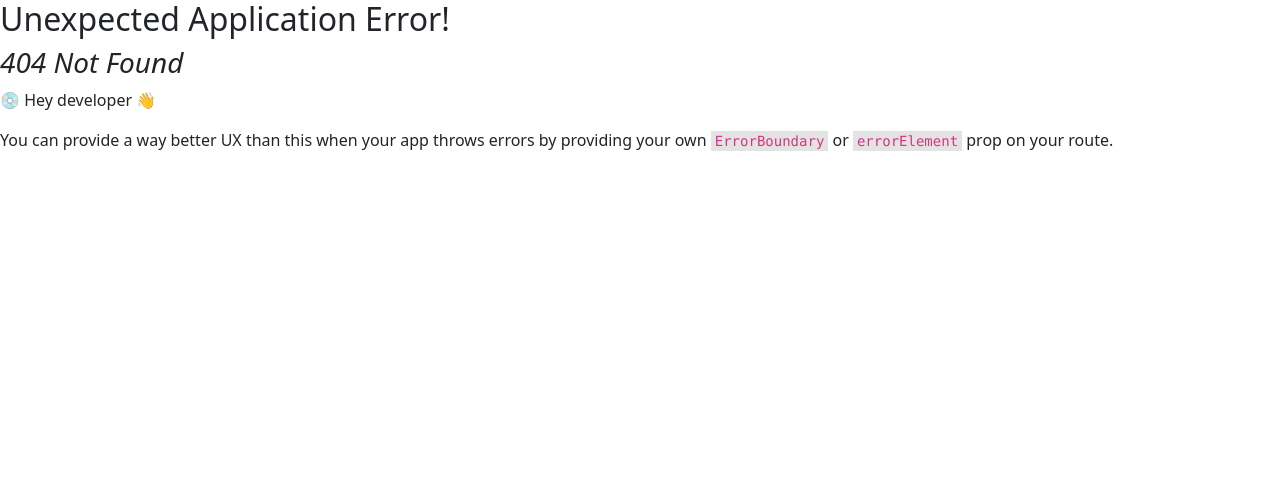
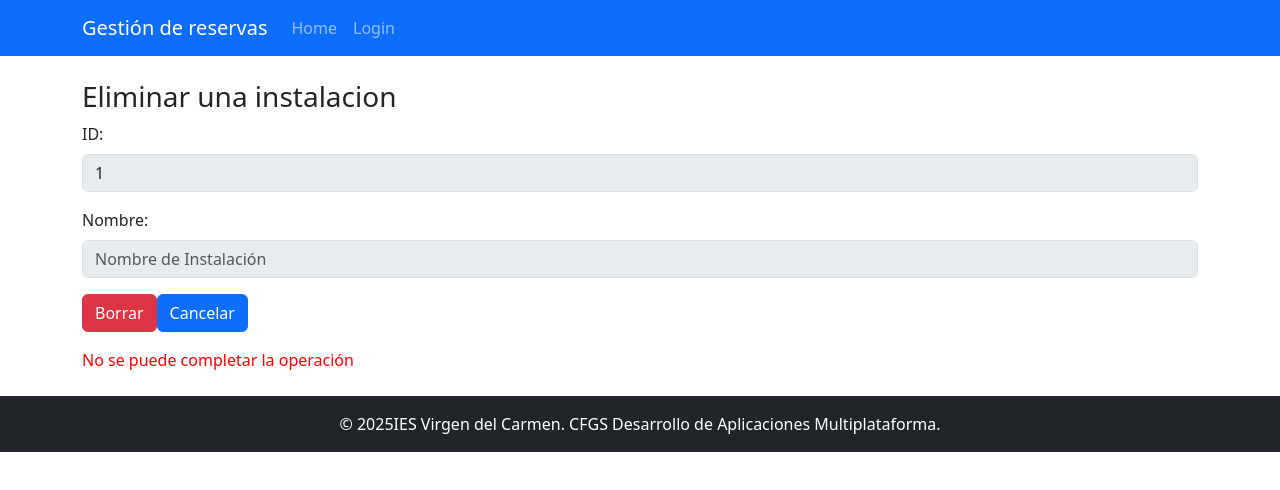
Before and after one commit to alexcl885/pistasDeportivasRest-Front, a React (Vite) app: page /instalacion/del/1 in a window 1280 px wide. Before the commit this address had no page. Shown: the top 490 px of the page. Built offline with nearby package versions, Linux system fonts and the light colour scheme; no server answers.

Commit message:
CRUD instalación terminada

```diff
--- /dev/null
+++ b/src/components/InstalacionForm.jsx
@@ -0,0 +1,120 @@
+import { useEffect, useState } from "react";
+import { Button, Form } from "react-bootstrap";
+import { Link, useLocation, useNavigate, useParams } from "react-router-dom";
+import api from "../services/api"
+
+const InstalacionForm = () =>{
+
+    let { id } = useParams();
+
+    // const [id, setId] = useState('');
+    const [nombre, setNombre] = useState('');
+    const [error, setError] = useState('');
+
+    const navigate = useNavigate();
+    const ruta = useLocation();
+
+    const estado = () => {
+        if (ruta.pathname.includes('add')) return 'add';
+        if (ruta.pathname.includes('del')) return 'del';
+        if (ruta.pathname.includes('edit')) return 'edit';
+    }
+
+    const manejaForm = async(event) => {
+        event.preventDefault();
+        try {
+            const response = await api.post('/admin/instalacion', { id, nombre });
+            /*
+            setId(response.data.id);
+            setNombre(response.data.nombre);
+            */
+            console.log(response);
+            navigate('/instalaciones')
+        } catch (err) {
+            setError('No se puede completar la petición');
+            console.log(err);
+        }
+    }
+
+    const deleteForm = async(event) => {
+        event.preventDefault();
+        try {
+            const response = await api.delete('/admin/instalacion/'+id, { id, nombre });
+            /*
+            setId(response.data.id);
+            setNombre(response.data.nombre);
+            */
+            console.log(response);
+            navigate('/instalaciones')
+        } catch (err) {
+            setError('No se puede completar la petición');
+            console.log(err);
+        }
+    }
+
+    const manejaAtras = async(event) => {
+        event.preventDefault();
+        navigate(-1);
+    }
+
+    useEffect( ()=>{
+        const peticion = async () => {
+            if (!isNaN(id))
+                try {
+                    const response = await api.get('/instalacion/'+id);
+                    setNombre(response.data.nombre);
+                } catch (err) {
+                    setError('No se puede completar la operación');
+                    // navigate('/login')
+                    console.log(err);
+                }
+        };
+        peticion();
+
+    }, []);
+
+    return(
+        <Form>
+            <Form.Group className="mb-3">
+                <Form.Label>ID:</Form.Label>
+                <Form.Control
+                    type="text"
+                    placeholder="ID de Instalación"
+                    aria-label="Identificador de la instalación"
+                    disabled
+                    value={id}
+                />
+            </Form.Group>
+            <Form.Group className="mb-3">
+                <Form.Label>Nombre:</Form.Label>
+                <Form.Control
+                    type="text"
+                    placeholder="Nombre de Instalación"
+                    aria-label="Nombre de la instalación"
+                    value={nombre}
+                    disabled={estado()=='del'?true:false}
+                    onChange={(e) => setNombre(e.target.value)}
+                />
+            </Form.Group>
+            <Form.Group className="mb-3">
+                {
+                    {
+                        'add': <Button className="btn-success" onClick={manejaForm}>Alta</Button>,
+                        'edit': <Button className="btn-success" onClick={manejaForm}>Actualizar</Button>,
+                        'del': <Button as={Link} className="btn-danger" onClick={deleteForm} >Borrar</Button>
+                    } [estado()]
+                }
+                <Button as={Link} onClick={manejaAtras} >
+                    Cancelar
+                </Button>
+            </Form.Group>
+            {error && <p style={{ color: 'red' }}>{error}</p>}
+        </Form>
+    );
+
+
+}
+
+
+
+export default InstalacionForm;
--- a/src/components/InstalacionesList.jsx
+++ b/src/components/InstalacionesList.jsx
@@ -1,10 +1,12 @@
 import { useEffect, useState } from "react";
-import { Container, Table } from "react-bootstrap";
+import { Button, Container, Table } from "react-bootstrap";
+import { Link, useNavigate } from "react-router-dom";
 import api from "../services/api";
 
 const InstalacionesList = () => {
     const [instalaciones, setInstalaciones] = useState([]);
-    const [error, setError] = useState('');
+    // const [error, setError] = useState('');
+    const navigate = useNavigate();
 
     useEffect(() => {
         const peticion = async () => {
@@ -12,7 +14,8 @@ const InstalacionesList = () => {
                 const response = await api.get('/instalacion');
                 setInstalaciones(response.data);
             } catch (err) {
-                setError('No se puede completar la operación');
+                // setError('No se puede completar la operación');
+                navigate('/login')
                 console.log(err);
             }
         };
@@ -26,6 +29,8 @@ const InstalacionesList = () => {
                     <tr>
                         <th>ID</th>
                         <th>Nombre</th>
+                        <th>Editar</th>
+                        <th>Borrar</th>
                     </tr>
                 </thead>
                 <tbody>
@@ -33,11 +38,21 @@ const InstalacionesList = () => {
                         <tr key={instalacion.id}>
                             <td>{instalacion.id}</td>
                             <td>{instalacion.nombre}</td>
+                            <td>
+                                <Button as={Link} to={`/instalacion/edit/${instalacion.id}`} className="btn-success">
+                                    Editar
+                                </Button>
+                            </td>
+                            <td>
+                                <Button as={Link} to={`/instalacion/del/${instalacion.id}`} className="btn-danger">
+                                    Eliminar
+                                </Button>
+                            </td>
                         </tr>
                     ))}
                 </tbody>
             </Table>
-            {error && <p style={{ color: 'red' }}>{error}</p>}
+            {/*error && <p style={{ color: 'red' }}>{error}</p>*/}
         </Container>
     );
 };
--- a/src/components/Login.jsx
+++ b/src/components/Login.jsx
@@ -3,6 +3,7 @@ import { useState } from 'react';
 import { useNavigate } from 'react-router-dom';
 // import axios from 'axios';
 import  api from "../services/api";
+import { clearToken } from "../services/auth";
 import { setToken } from "../services/auth";
 
 const Login = () => {
@@ -21,6 +22,7 @@ const Login = () => {
             navigate('/');
         } catch (err) {
             console.log(err);
+            clearToken();
             setError('Credenciales no válidas');
         }
     }
--- a/src/components/NavBar.jsx
+++ b/src/components/NavBar.jsx
@@ -14,6 +14,7 @@ function NavBar() {
   // Se ejecuta cada vez que cambia la ruta
   useEffect(() => {
     const token = getToken();
+    // devuelve true si es un string y false si es undefined
     setIsLogged(!!token);
   }, [location]);
 
--- a/src/components/RootLayout.jsx
+++ b/src/components/RootLayout.jsx
@@ -19,7 +19,9 @@ const RootLayout = () => {
         <Container>
           <Row>
             <Col className="text-center">
-              &copy; {new Date().getFullYear()} IES Virgen del Carmen. CFGS Desarrollo de Aplicaciones Multiplataforma.
+              &copy; {new Date().getFullYear()}
+              IES Virgen del Carmen.
+              CFGS Desarrollo de Aplicaciones Multiplataforma.
             </Col>
           </Row>
         </Container>
--- /dev/null
+++ b/src/pages/InstalacionFormPage.jsx
@@ -0,0 +1,13 @@
+import InstalacionForm from "../components/InstalacionForm";
+
+
+const InstallationFormPage = () => {
+
+
+    return (<>
+        <h3>Añadir/editar una instalacion</h3>
+        <InstalacionForm />
+    </>);
+}
+
+export default InstallationFormPage;
--- a/src/pages/InstalacionesPage.jsx
+++ b/src/pages/InstalacionesPage.jsx
@@ -1,4 +1,6 @@
+import { Button } from "react-bootstrap";
 import InstalacionesList from "../components/InstalacionesList";
+import { Link } from "react-router-dom";
 
 
 const InstallationPage = () => {
@@ -7,6 +9,9 @@ const InstallationPage = () => {
     return (<>
         <h3>Listado de instalaciones</h3>
         <InstalacionesList />
+        <Button as={Link} to="/instalacion/add">
+            Añadir una nueva instalacion
+        </Button>
     </>);
 }
 
--- /dev/null
+++ b/src/pages/InstalcionDeletePage.jsx
@@ -0,0 +1,13 @@
+import InstalacionForm from "../components/InstalacionForm";
+
+
+const InstalacionDeletePage = () => {
+
+
+    return (<>
+        <h3>Eliminar una instalacion</h3>
+        <InstalacionForm />
+    </>);
+}
+
+export default InstalacionDeletePage;
--- a/src/services/api.js
+++ b/src/services/api.js
@@ -13,9 +13,9 @@ api.interceptors.request.use((config) => {
   const token = getToken();
   if (token) {
       config.headers.Authorization = `Bearer ${token}`;
-      console.log('---===================================---');
-      console.log(config.headers);
-      console.log('---===================================---');
+      // console.log('---===================================---');
+      // console.log(config.headers);
+      // console.log('---===================================---');
   }
   return config;
 });
--- a/src/services/auth.js
+++ b/src/services/auth.js
@@ -1,4 +1,5 @@
 export const getToken = () => localStorage.getItem('token');
+
 
 export const setToken = (token) => {
   localStorage.setItem('token', token);
```
Also changed, not shown: src/App.jsx (+14 -0 lines), 2 other files (tests, documents, lock files or other folders).
